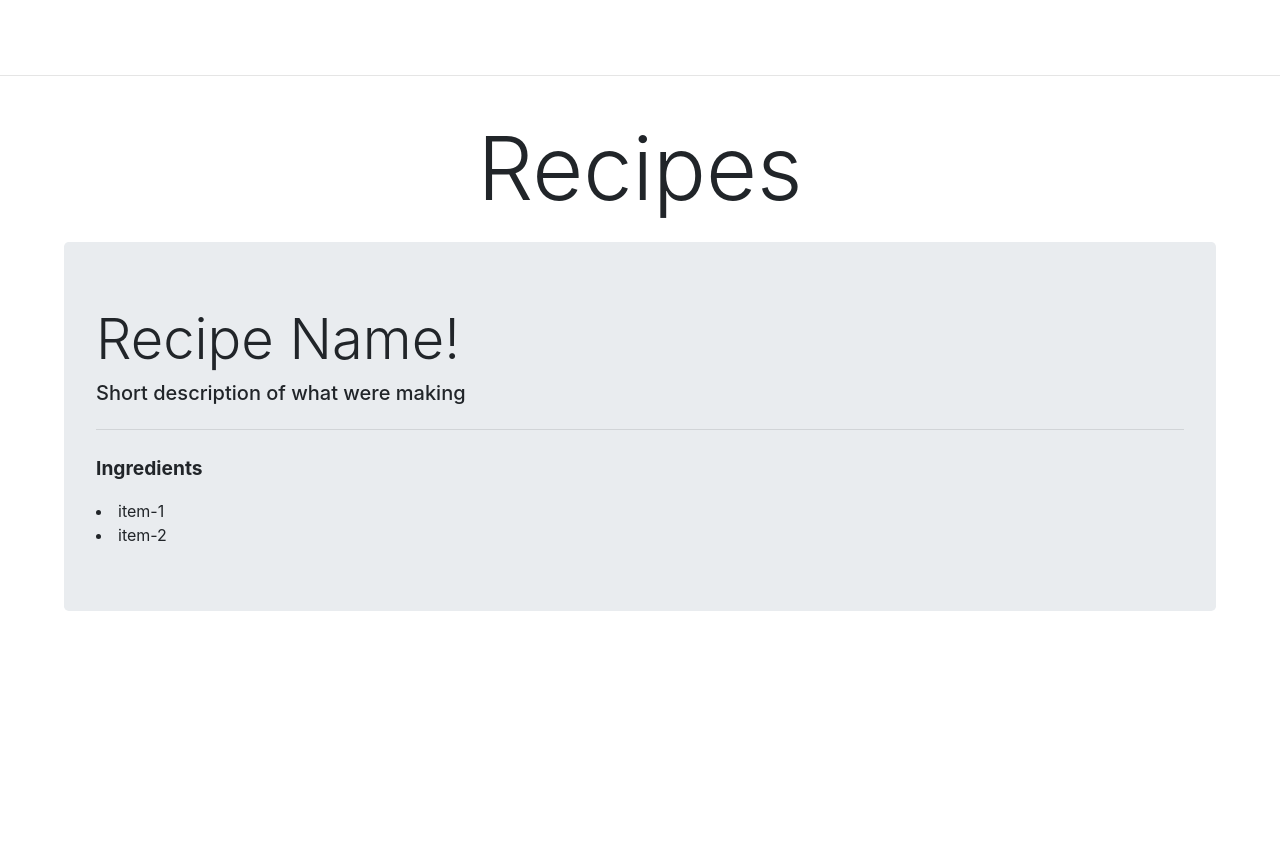
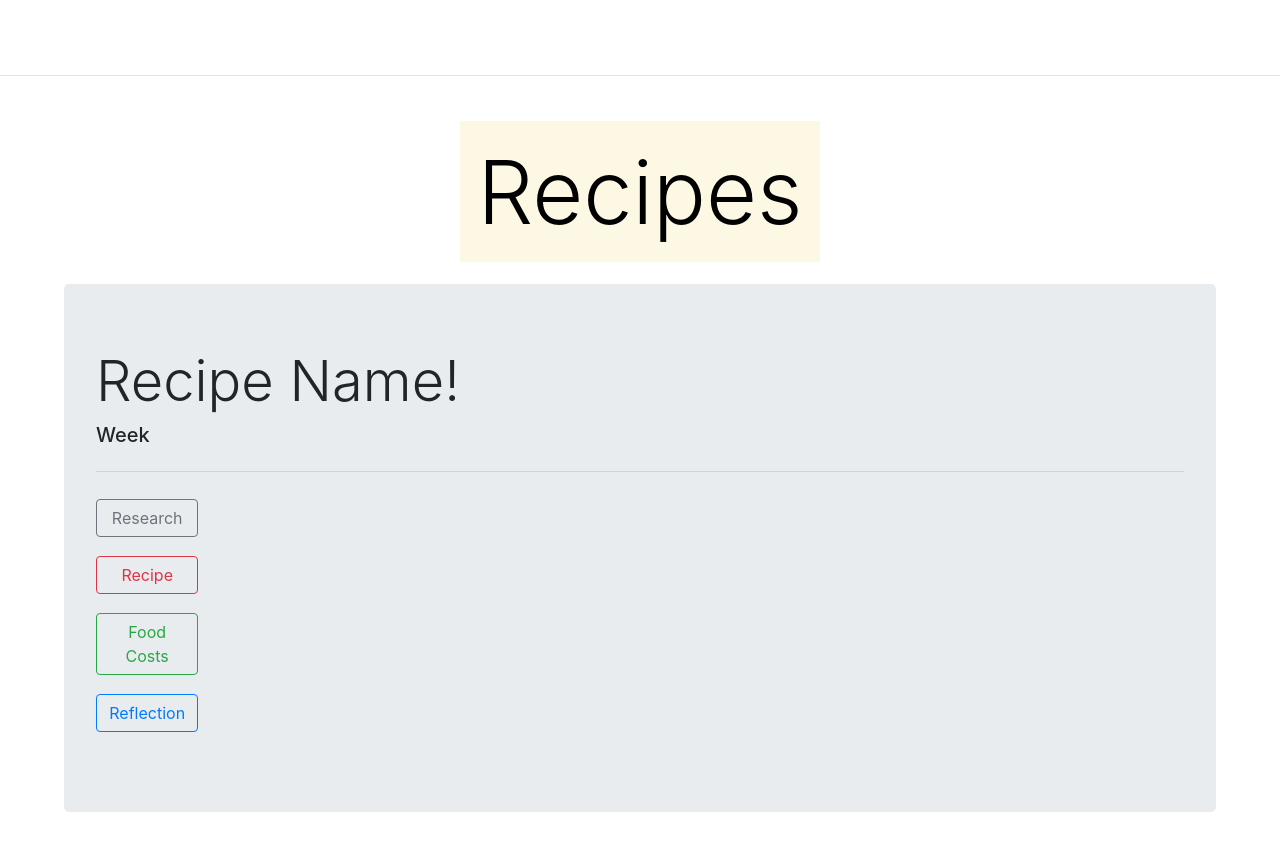
Before and after one commit to dgw0015/charlton-culinary, a React (Create React App) app: page / in a window 1280 px wide. Shown: the part 709-1553 px from the top of the page. Before the commit the page ends 1352 px from the top, so only its background shows below. Built offline with nearby package versions, Linux system fonts and the light colour scheme.

Commit message:
culinary website is ready

```diff
--- a/src/App.css
+++ b/src/App.css
@@ -61,16 +61,20 @@ div.row  {
 
 .display-2  {
    text-align: center;
-   padding-bottom: 1vw;
 }
 
 .jumbotron  {
    width: 90%;
+   margin-top: 3vw;
    margin-left: 5%;
-
 }
 
 .jumbotron .lead  {
    font-size: 1.5vw;
    font-weight: bold;
 }
+
+.jumbotron button {
+   width: 8vw;
+   margin-top: 3px;
+}
--- a/src/App.js
+++ b/src/App.js
@@ -9,11 +9,23 @@ import porkLionPlate from "./images/pork loin plate.JPG";
 import lasagna from "./images/top view lasagna.JPG";
 import porkLoinLong from "./images/pork loin long view.JPG";
 import { BsBoxArrowInUpLeft } from "react-icons/bs";
+import { useState } from 'react';
+import { Collapse, Button, CardBody, Card } from 'reactstrap';
 
 
 function App() {
 
-  return (
+    const [researchIsOpen, setResearchIsOpen] = useState(false);
+    const [recipeIsOpen, setRecipeIsOpen] = useState(false);
+    const [foodCostOpen, setFoodCostIsOpen] = useState(false);
+    const [reflectionIsOpen, setReflectionIsOpen] = useState(false);
+
+    const toggle = () => setResearchIsOpen(!researchIsOpen);
+    const toggle2 = () => setRecipeIsOpen(!recipeIsOpen);
+    const toggle3 = () => setFoodCostIsOpen(!foodCostOpen);
+    const toggle4 = () => setReflectionIsOpen(!reflectionIsOpen);
+
+    return (
     <div className="App-container">
        <a href="https://charltonkam.now.sh/">
           <h1 className="display-menu">
@@ -64,15 +76,55 @@ function App() {
         <br/>
         <hr className="hr-4" />
         <br/>
-        <h1 className="display-2">Recipes</h1>
+        <br/>
+        <h1 className="display-2"><mark>Recipes</mark></h1>
         <div className="jumbotron">
             <h1 className="display-4">Recipe Name!</h1>
-            <p className="h5">Short description of what were making</p>
+            <p className="h5">Week</p>
             <hr className="my-4"/>
 
-            <p className="lead">Ingredients</p>
-            <li className="ingredients">item-1</li>
-            <li className="ingredients">item-2</li>
+            <div>
+                <Button outline color="secondary" onClick={toggle} style={{ marginBottom: '1rem' }}>Research</Button>
+                <Collapse isOpen={researchIsOpen}>
+                    <Card>
+                        <CardBody>
+                            About this recipe.
+                        </CardBody>
+                    </Card>
+                </Collapse>
+            </div>
+            <div>
+                <Button outline color="danger" onClick={toggle2} style={{ marginBottom: '1rem' }}>Recipe</Button>
+                <Collapse isOpen={recipeIsOpen}>
+                    <Card>
+                        <CardBody>
+                            <li className="ingredients">item-1</li>
+                            <li className="ingredients">item-2</li>
+                        </CardBody>
+                    </Card>
+                </Collapse>
+            </div>
+            <div>
+                <Button outline color="success" onClick={toggle3} style={{ marginBottom: '1rem' }}>Food Costs</Button>
+                <Collapse isOpen={foodCostOpen}>
+                    <Card>
+                        <CardBody>
+                            Excel Doc can go here.
+                        </CardBody>
+                    </Card>
+                </Collapse>
+            </div>
+            <div>
+                <Button outline color="primary" onClick={toggle4} style={{ marginBottom: '1rem' }}>Reflection</Button>
+                <Collapse isOpen={reflectionIsOpen}>
+                    <Card>
+                        <CardBody>
+                            Reflection body will go here
+                        </CardBody>
+                    </Card>
+                </Collapse>
+            </div>
+
         </div>
     </div>
   );
```
